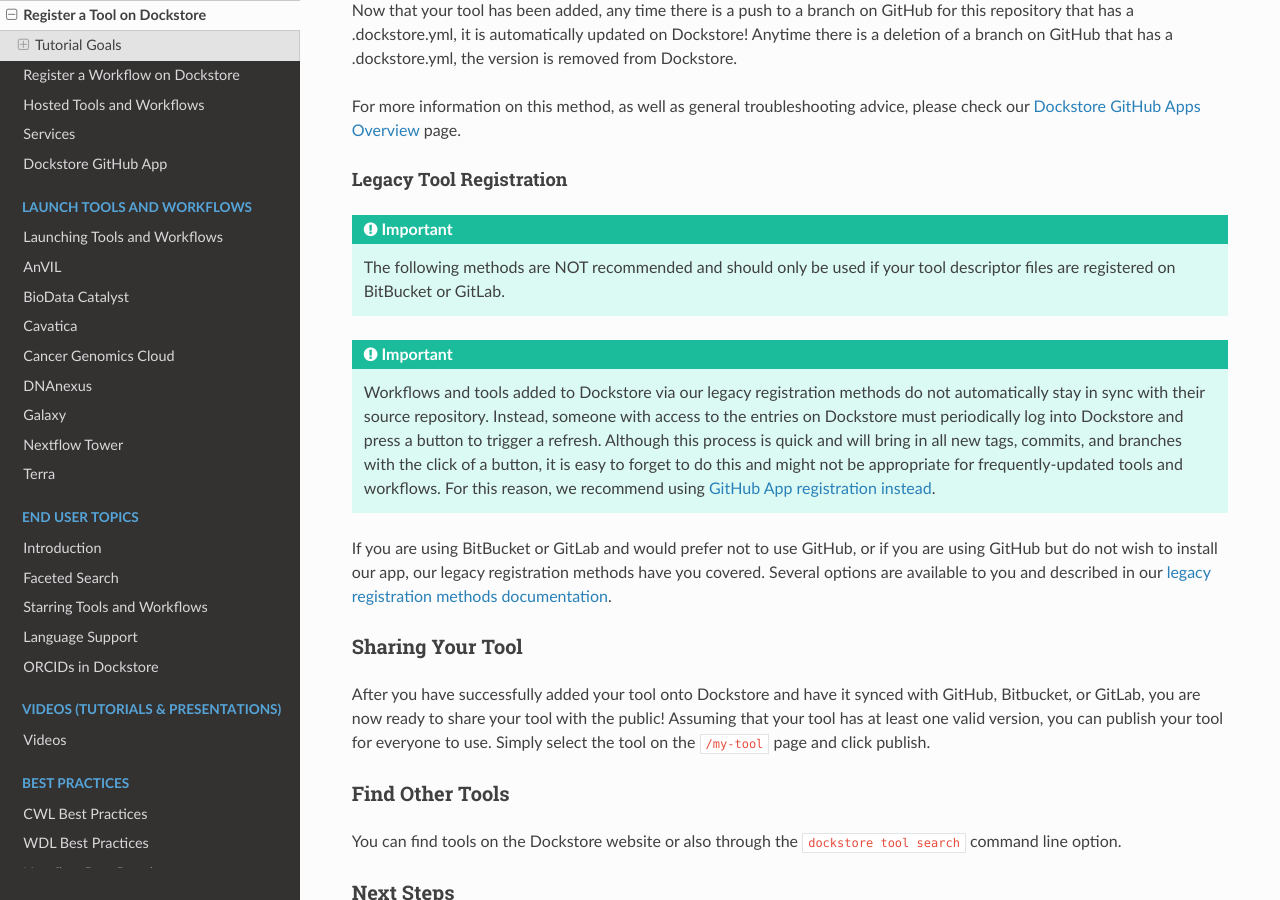
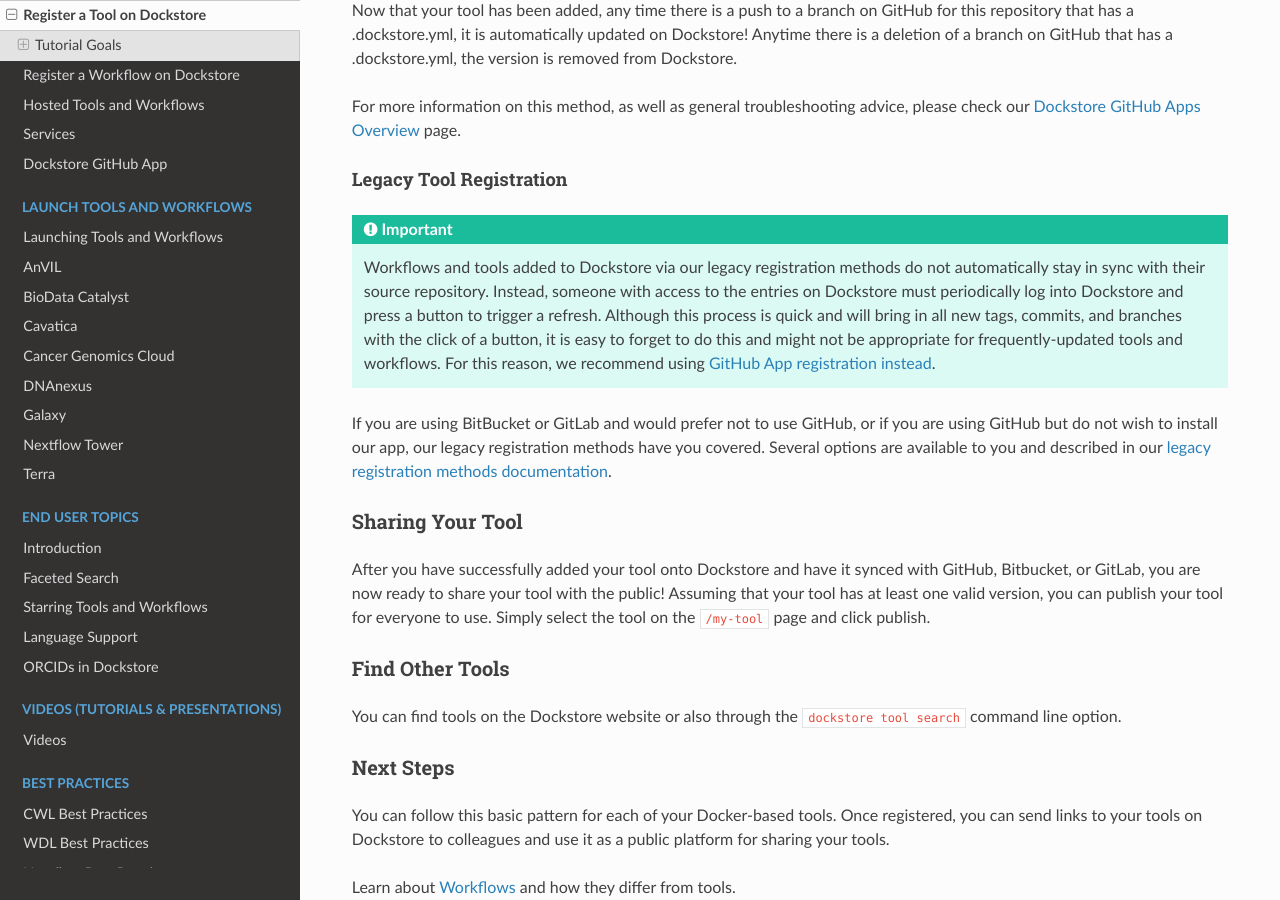
Before and after one commit to dockstore/dockstore-documentation, a Sphinx documentation site: the page built from docs/getting-started/dockstore-tools.rst, in a window 1280 px wide and 900 px high, scrolled down 5778 px. Built offline with Sphinx 7.4.7 and the Read the Docs theme 2.0.0, drawn with Linux system fonts in a browser that asks for light colours.

Commit message:
Remove redundancy

```diff
--- a/docs/getting-started/dockstore-tools.rst
+++ b/docs/getting-started/dockstore-tools.rst
@@ -80,8 +80,6 @@
 Legacy Tool Registration
 ~~~~~~~~~~~~~~~~~~~~~~~~
 
-.. important:: The following methods are NOT recommended and should only be used if your tool descriptor files are registered on BitBucket or GitLab.
-
 .. include:: /getting-started/github-apps/note--legacy-dont-sync.rst
 
 If you are using BitBucket or GitLab and would prefer not to use GitHub, or if you are using GitHub but do not wish to install our app, our legacy registration methods have you covered. Several options are available to you and described in our :doc:`legacy registration methods documentation </advanced-topics/legacy/tool-legacy-registration>`.
```
